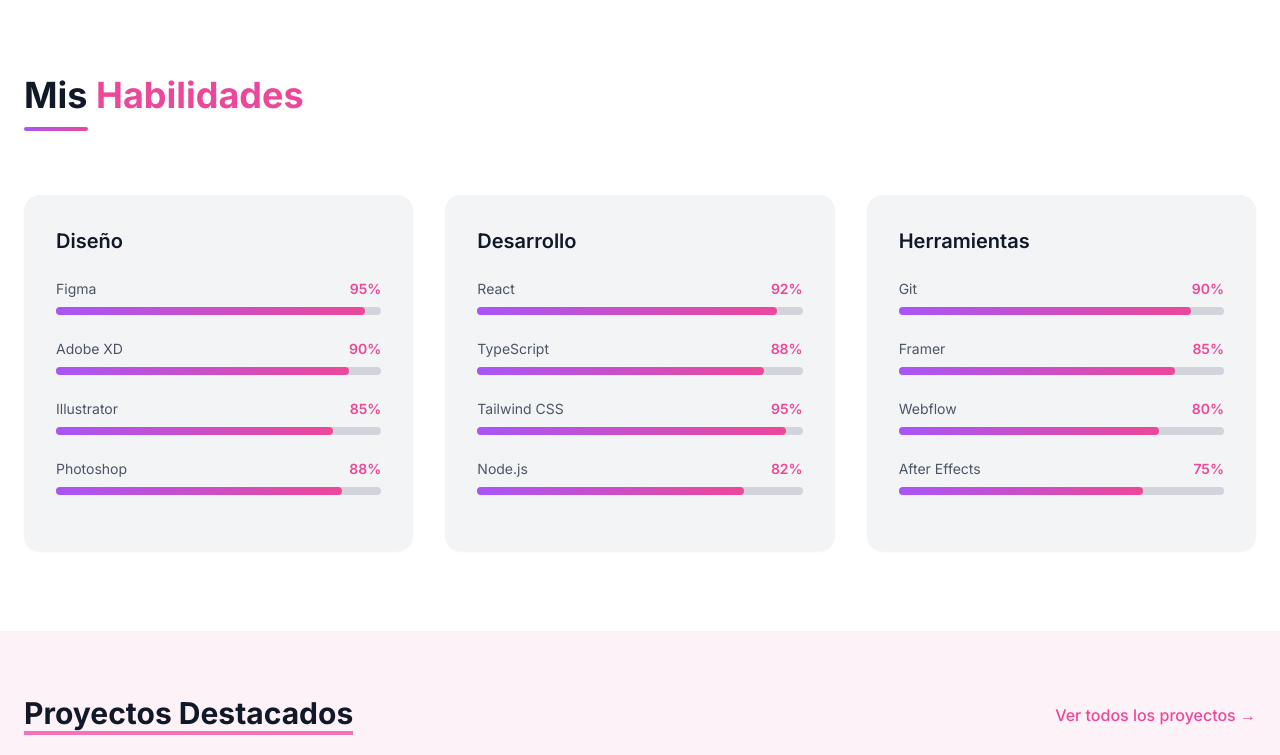
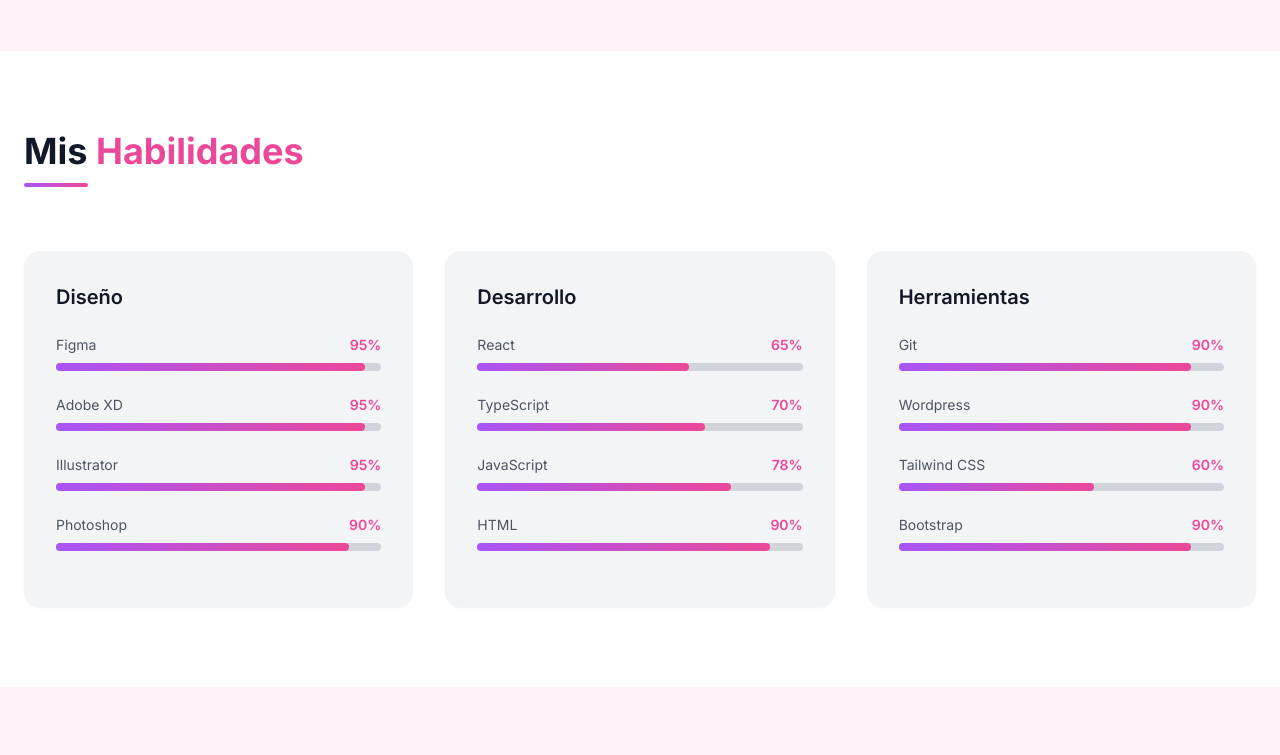
Before and after one commit to analopez03/Portfolio, a Nuxt app in the folder portfolio/: page / in a window 1280 px wide. Shown: the part 1500-2255 px from the top of the page. Built offline with nearby package versions, Linux system fonts and the light colour scheme.

Commit message:
feat(title): Generic title added

```diff
--- a/portfolio/app/components/About.vue
+++ b/portfolio/app/components/About.vue
@@ -1,22 +1,47 @@
 <script setup lang="ts"></script>
 
 <template>
-  <section id="about" class="w-full px-6 py-12 bg-pink-50" role="region" aria-label="Sobre mí - Diseñadora Gráfica">
+  <section
+    id="about"
+    class="w-full px-6 py-12 bg-pink-50"
+    role="region"
+    aria-label="Sobre mí - Diseñadora Gráfica"
+  >
     <div class="max-w-7xl mx-auto p-6">
-      <h2 class="text-3xl font-bold mb-6 border-b-4" role="heading" aria-level="2">
-        Sobre mí
-      </h2>
+      <TheTitle>
+        Sobre
+        <template #highlight>mi</template>
+      </TheTitle>
 
       <p class="text-gray-600 leading-relaxed">
-        Soy <strong>diseñadora gráfica</strong> con experiencia adquirida durante mis prácticas profesionales, aplicando mis conocimientos en proyectos reales y enfrentándome a distintos retos creativos. Me considero responsable, organizada y con gran atención al detalle, cualidades que me permiten desarrollar propuestas visuales coherentes y atractivas. Destaco por mi <strong>creatividad</strong>, mi capacidad de trabajo en equipo y mi interés constante por aprender y mejorar, buscando siempre nuevas formas de comunicar ideas de manera clara, efectiva y visualmente impactante.
+        Soy <strong>diseñadora gráfica</strong> con experiencia adquirida
+        durante mis prácticas profesionales, aplicando mis conocimientos en
+        proyectos reales y enfrentándome a distintos retos creativos. Me
+        considero responsable, organizada y con gran atención al detalle,
+        cualidades que me permiten desarrollar propuestas visuales coherentes y
+        atractivas. Destaco por mi <strong>creatividad</strong>, mi capacidad de
+        trabajo en equipo y mi interés constante por aprender y mejorar,
+        buscando siempre nuevas formas de comunicar ideas de manera clara,
+        efectiva y visualmente impactante.
       </p>
 
       <p class="mt-4 text-gray-600 leading-relaxed">
-        Mi <strong>Trabajo de Fin de Grado</strong> se centró en la creación de un <strong>plan de marca</strong> propia, donde desarrollé todo el proceso de diseño integral. Trabajé desde la conceptualización de la marca y la definición de su <strong>identidad visual</strong> hasta la aplicación en distintos soportes. Como parte del proyecto, diseñé también el <strong>sitio web</strong> de la marca, cuidando tanto la estética como la experiencia de usuario, para crear una presencia digital coherente, funcional y alineada con los valores de la marca.
+        Mi <strong>Trabajo de Fin de Grado</strong> se centró en la creación de
+        un <strong>plan de marca</strong> propia, donde desarrollé todo el
+        proceso de diseño integral. Trabajé desde la conceptualización de la
+        marca y la definición de su <strong>identidad visual</strong> hasta la
+        aplicación en distintos soportes. Como parte del proyecto, diseñé
+        también el <strong>sitio web</strong> de la marca, cuidando tanto la
+        estética como la experiencia de usuario, para crear una presencia
+        digital coherente, funcional y alineada con los valores de la marca.
       </p>
 
       <p class="mt-4 text-gray-600 leading-relaxed">
-        Puedes ver algunos de mis proyectos en la sección de <a href="/project" class="text-pink-500 underline">proyectos</a>, donde aplico principios de <strong>branding</strong>, <strong>UX/UI</strong> y <strong>identidad visual</strong> para crear soluciones creativas y efectivas.
+        Puedes ver algunos de mis proyectos en la sección de
+        <a href="/project" class="text-pink-500 underline">proyectos</a>, donde
+        aplico principios de <strong>branding</strong>, <strong>UX/UI</strong> y
+        <strong>identidad visual</strong> para crear soluciones creativas y
+        efectivas.
       </p>
     </div>
   </section>
--- a/portfolio/app/components/SkillsSection.vue
+++ b/portfolio/app/components/SkillsSection.vue
@@ -1,84 +1,68 @@
 <script setup lang="ts">
+import TheTitle from "./TheTitle.vue";
+
 const skills = [
   {
     title: "Diseño",
     items: [
       { name: "Figma", level: 95 },
-      { name: "Adobe XD", level: 90 },
-      { name: "Illustrator", level: 85 },
-      { name: "Photoshop", level: 88 }
-    ]
+      { name: "Adobe XD", level: 95 },
+      { name: "Illustrator", level: 95 },
+      { name: "Photoshop", level: 90 },
+    ],
   },
   {
     title: "Desarrollo",
     items: [
-      { name: "React", level: 92 },
-      { name: "TypeScript", level: 88 },
-      { name: "Tailwind CSS", level: 95 },
-      { name: "Node.js", level: 82 }
-    ]
+      { name: "React", level: 65 },
+      { name: "TypeScript", level: 70 },
+      { name: "JavaScript", level: 78 },
+      { name: "HTML", level: 90 },
+    ],
   },
   {
     title: "Herramientas",
     items: [
       { name: "Git", level: 90 },
-      { name: "Framer", level: 85 },
-      { name: "Webflow", level: 80 },
-      { name: "After Effects", level: 75 }
-    ]
-  }
-]
+      { name: "Wordpress", level: 90 },
+      { name: "Tailwind CSS", level: 60 },
+      { name: "Bootstrap", level: 90 },
+    ],
+  },
+];
 </script>
 
 <template>
   <section class="py-20 px-6 max-w-7xl mx-auto">
+    <TheTitle>
+      Mis
+      <template #highlight>Habilidades</template>
+    </TheTitle>
 
-    <!-- TITLE -->
-    <div class="text-left mb-16">
-      <h2 class="text-4xl font-bold">
-        Mis <span class="text-pink-500">Habilidades</span>
-      </h2>
-
-      <div class="w-16 h-1 bg-gradient-to-r from-purple-500 to-pink-500 mt-3 rounded ml-0"></div>
-    </div>
-
-    <!-- CARDS -->
     <div class="grid md:grid-cols-3 gap-8">
-
       <div
         v-for="category in skills"
         :key="category.title"
         class="bg-gray-100 p-8 rounded-2xl shadow-sm"
       >
-
         <h3 class="text-xl font-semibold mb-6">
           {{ category.title }}
         </h3>
 
-        <div
-          v-for="skill in category.items"
-          :key="skill.name"
-          class="mb-6"
-        >
-          <!-- skill name -->
+        <div v-for="skill in category.items" :key="skill.name" class="mb-6">
           <div class="flex justify-between text-sm mb-2">
             <span class="text-gray-600">{{ skill.name }}</span>
             <span class="text-pink-500 font-semibold">{{ skill.level }}%</span>
           </div>
 
-          <!-- progress bar -->
           <div class="w-full h-2 bg-gray-300 rounded-full">
             <div
               class="h-2 rounded-full bg-gradient-to-r from-purple-500 to-pink-500"
               :style="{ width: skill.level + '%' }"
             ></div>
           </div>
-
         </div>
-
       </div>
-
     </div>
-
   </section>
 </template>
--- /dev/null
+++ b/portfolio/app/components/TheTitle.vue
@@ -0,0 +1,15 @@
+<script setup lang="ts"></script>
+
+<template>
+  <div class="text-left mb-16">
+    <h2 class="text-4xl font-bold">
+      <slot />
+      <span class="text-pink-500">
+        <slot name="highlight" />
+      </span>
+    </h2>
+    <div
+      class="w-16 h-1 bg-gradient-to-r from-purple-500 to-pink-500 mt-3 rounded"
+    ></div>
+  </div>
+</template>
--- a/portfolio/app/layouts/default.vue
+++ b/portfolio/app/layouts/default.vue
@@ -7,6 +7,7 @@
         <nuxt-link to="/">
           <img src="../../img/postgre.svg" alt="Logo" class="h-12 w-auto" />
         </nuxt-link>
+        <h1 class="ml-2">Ana López De Ahumada</h1>
       </div>
 
       <nav class="col-span-5 flex justify-center items-stretch mr-8">
--- a/portfolio/app/pages/index.vue
+++ b/portfolio/app/pages/index.vue
@@ -52,7 +52,10 @@
   <section class="px-6 py-16 bg-pink-50 w-full">
     <div class="max-w-7xl mx-auto">
       <div class="flex justify-between items-center mb-8">
-        <h2 class="text-3xl font-bold border-b-4 border-pink-400">Proyectos Destacados</h2>
+        <TheTitle>
+          Proyectos
+          <template #highlight>destacados</template>
+        </TheTitle>
 
         <NuxtLink
           to="/project"
```
Also changed, not shown: portfolio/public/img/cartel.webp (added), portfolio/public/img/troqueladoBanana.webp (added).
